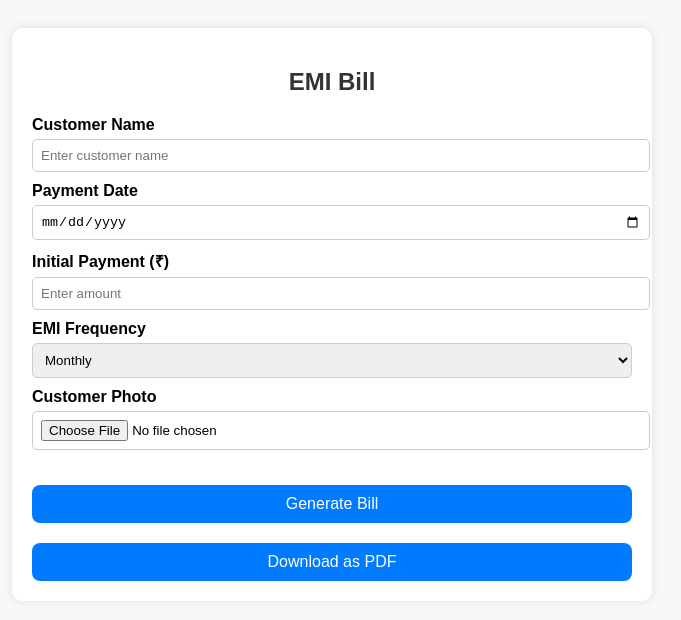
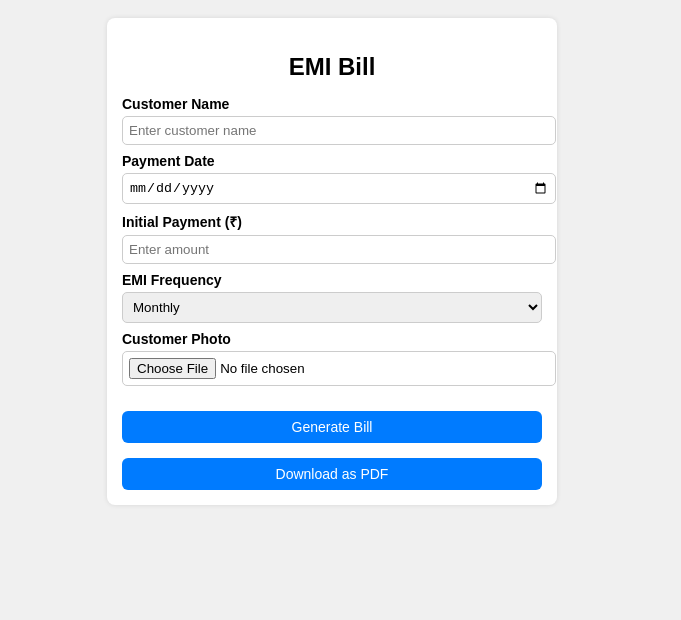
Before and after one commit to kanish2803/Emibill, a plain HTML site: page index.html in a window 1280 px wide. Shown: the whole page, without its empty margins (308-989 px from the left). Drawn offline with Linux system fonts and the light colour scheme.

Commit message:
style.css

```diff
--- a/style.css
+++ b/style.css
@@ -1,71 +1,75 @@
 body {
   font-family: Arial, sans-serif;
-  background: #f8f8f8;
-  padding: 20px;
+  background: #f0f0f0;
+  padding: 10px;
 }
 
 .bill-container {
-  max-width: 600px;
+  width: 420px; /* A5 width in pixels */
   margin: auto;
   background: white;
-  border-radius: 10px;
-  box-shadow: 0 0 10px rgba(0,0,0,0.1);
-  padding: 20px;
+  padding: 15px;
+  border-radius: 8px;
+  box-shadow: 0 0 5px rgba(0,0,0,0.1);
 }
 
 h2 {
   text-align: center;
-  margin-bottom: 20px;
-  color: #333;
+  margin-bottom: 15px;
 }
 
 label {
   display: block;
-  margin-top: 10px;
+  margin-top: 8px;
   font-weight: bold;
+  font-size: 14px;
 }
 
 input, select {
   width: 100%;
-  padding: 8px;
-  margin-top: 5px;
+  padding: 6px;
+  margin-top: 4px;
+  border: 1px solid #ccc;
   border-radius: 5px;
-  border: 1px solid #ccc;
 }
 
 .photo-preview {
-  margin-top: 15px;
   text-align: center;
+  margin-top: 10px;
 }
 
 .photo-preview img {
-  max-width: 200px;
-  border-radius: 8px;
-  margin-top: 10px;
+  max-width: 100px;
+  border-radius: 5px;
+  margin-top: 5px;
 }
 
 button {
-  margin-top: 20px;
+  margin-top: 15px;
   width: 100%;
-  padding: 10px;
-  background: #007BFF;
+  padding: 8px;
+  background: #007bff;
   color: white;
   border: none;
-  border-radius: 8px;
+  border-radius: 6px;
+  font-size: 14px;
   cursor: pointer;
-  font-size: 16px;
+}
+
+button:hover {
+  background-color: #0056b3;
 }
 
 .output {
-  margin-top: 30px;
-  padding: 15px;
-  border: 1px solid #ccc;
-  border-radius: 10px;
-  background: #f1f1f1;
+  margin-top: 20px;
+  padding: 10px;
+  background: #fafafa;
+  border: 1px solid #ddd;
+  border-radius: 6px;
 }
 
 .output img {
-  max-width: 150px;
-  border-radius: 5px;
+  max-width: 100px;
+  display: block;
   margin-top: 10px;
 }
```
